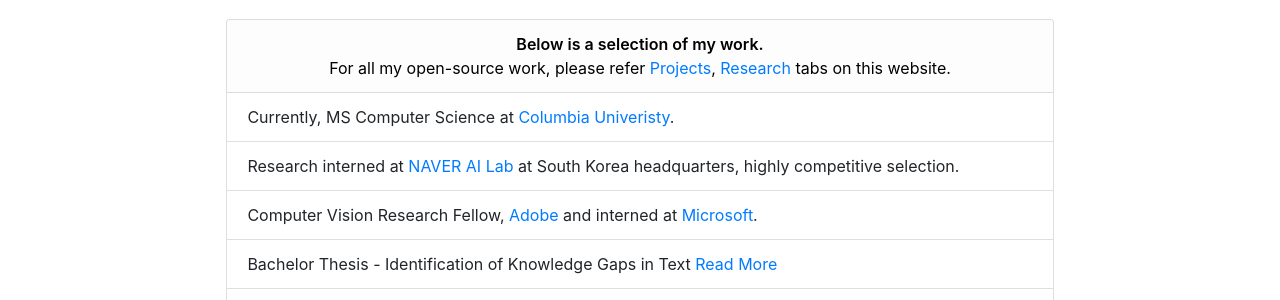
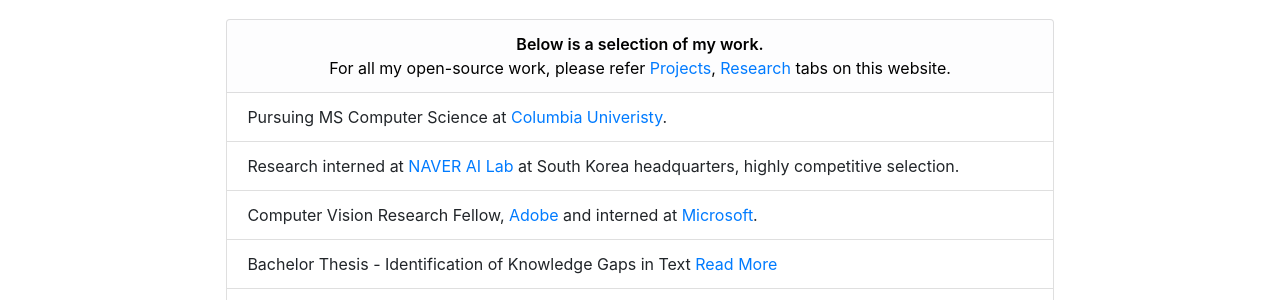
Before and after one commit to thenamangoyal/thenamangoyal.github.io, a Jekyll site: the page built from index.html, in a window 1280 px wide and 900 px high. Shown: the part 319-619 px from the top of the window. Built offline with Jekyll 4.4.1, drawn with Linux system fonts in a browser that asks for light colours; nearby versions of some CDN libraries.

Commit message:
pursuing

```diff
--- a/index.html
+++ b/index.html
@@ -86,7 +86,7 @@ layout: bootstrap
 
 
         </li>
-        <li class="list-group-item">Currently, MS Computer Science at <a target="_blank" href="https://www.cs.columbia.edu/">Columbia Univeristy</a>.
+        <li class="list-group-item">Pursuing MS Computer Science at <a target="_blank" href="https://www.cs.columbia.edu/">Columbia Univeristy</a>.
         </li>
         <li class="list-group-item">Research interned at <a target="_blank"
                 href="https://naver-career.gitbook.io/en/teams/clova-cic">NAVER AI Lab</a> at South Korea headquarters, highly competitive selection.</li>
```
